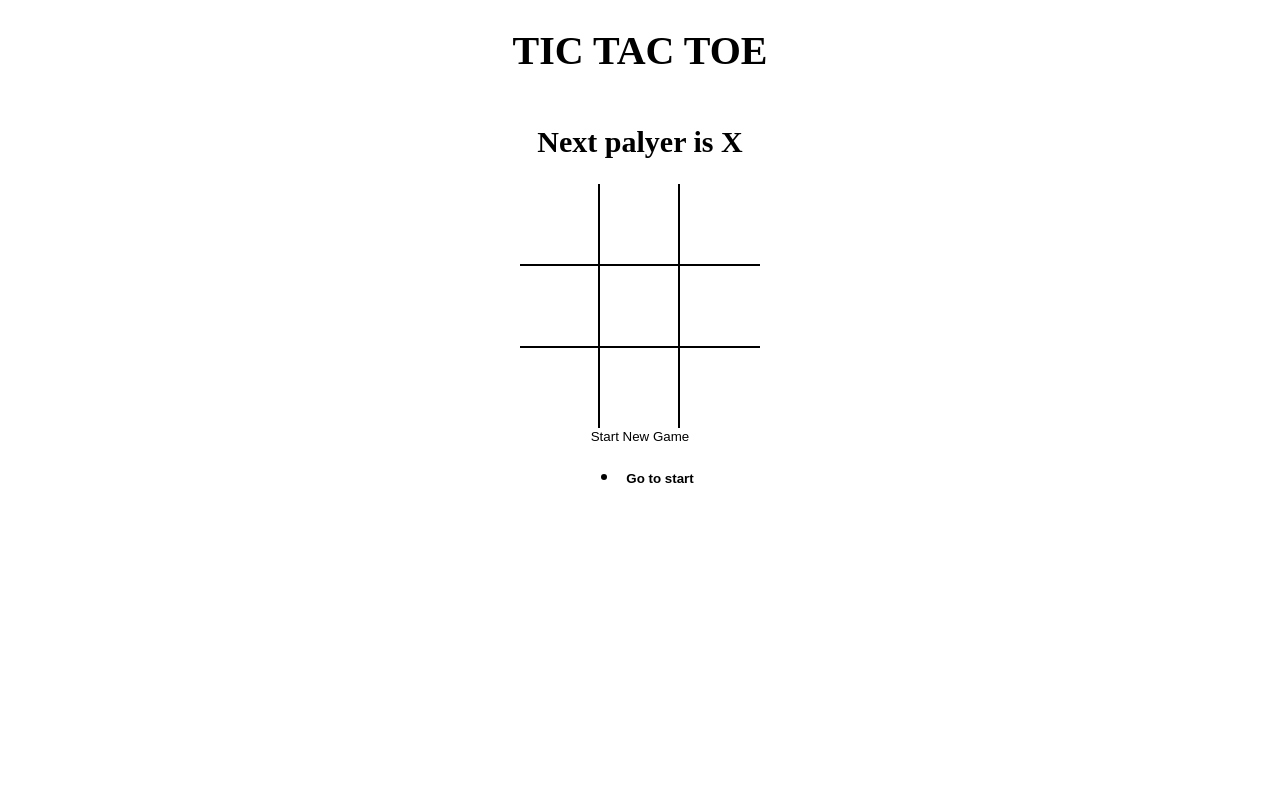
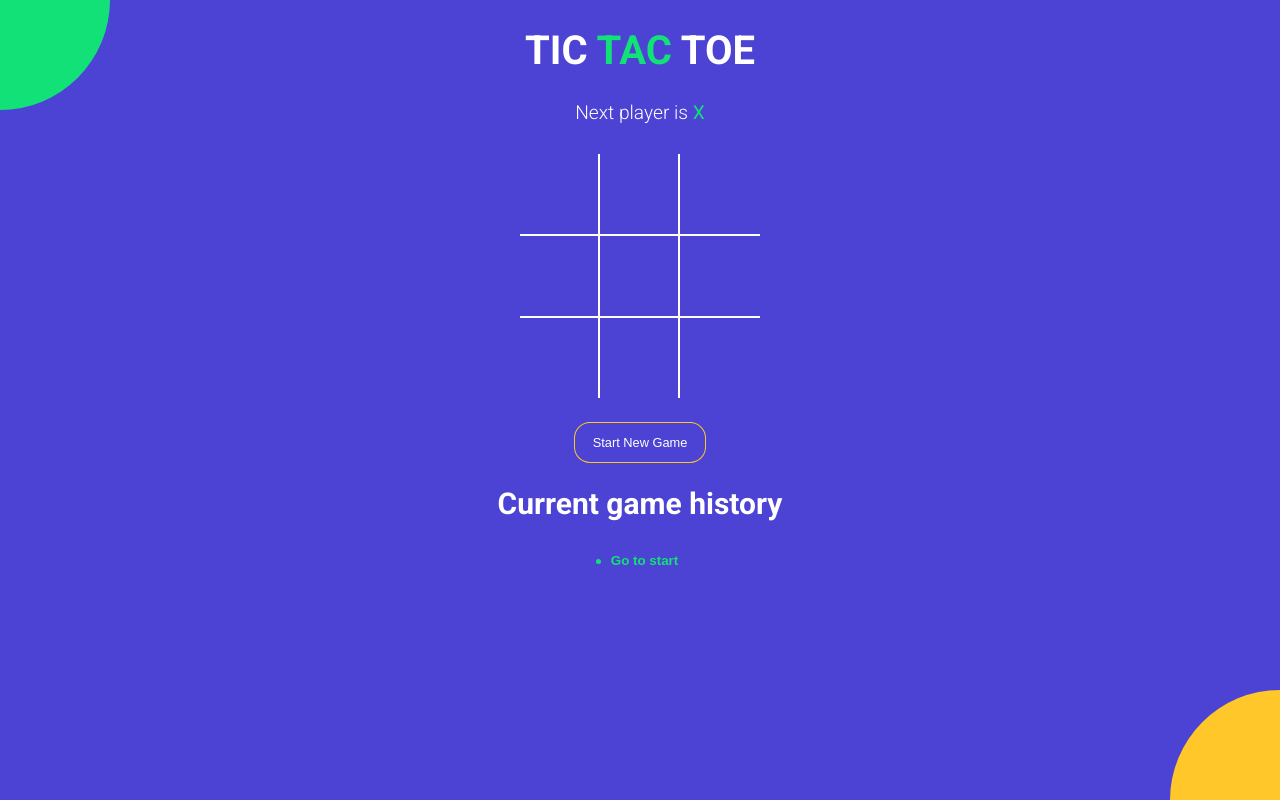
Before and after one commit to pariksh1th/TicTacTeo, a React (Vite) app: page / in a window 1280 px wide. Built offline with nearby package versions, Linux system fonts and the light colour scheme.

Commit message:
styles added to enter app

```diff
--- a/index.html
+++ b/index.html
@@ -1,7 +1,14 @@
 <!DOCTYPE html>
 <html>
   <head>
-    <title>React Vite Micro App</title>
+    <meta charset="UTF-8" />
+    <meta name="viewport" content="width=device-width, initial-scale=1.0" />
+    <meta http-equiv="X-UA-Compatible" content="ie=edge" />
+    <link
+      href="https://fonts.googleapis.com/css?family=Roboto:300,400,700&display=swap"
+      rel="stylesheet"
+    />
+    <title>TIC TAC TOE</title>
   </head>
   <body>
     <div id="root"></div>
--- a/src/components/App.jsx
+++ b/src/components/App.jsx
@@ -3,6 +3,7 @@
 import '../styles/root.scss';
 import calculateWinner from '../winner';
 import History from './History';
+import StatusMassage from './StatusMassage';
 
 const NEW_GAME = [{ board: Array(9).fill(null), isNext: true }];
 
@@ -11,10 +12,6 @@
   const [currentMove, setCurrentMove] = useState(0);
   const current = history[currentMove];
   const { winner, winnerSquares } = calculateWinner(current.board);
-
-  const massage = winner
-    ? `Winner is ${winner} `
-    : `Next palyer is ${current.isNext ? 'X' : 'O'}`;
 
   const handleClick = position => {
     if (current.board[position] || winner) return;
@@ -43,19 +40,28 @@
 
   return (
     <div className="app">
-      <h1>TIC TAC TOE</h1>
-      <h2>{massage}</h2>
+      <h1>
+        TIC <span className="text-green">TAC</span> TOE
+      </h1>
+      <StatusMassage winner={winner} current={current} />
       <Board
         board={current.board}
         winnerSquares={winnerSquares}
         handleClick={handleClick}
       />
-      <button onClick={startNewGame}> Start New Game</button>
+      <button
+        className={`btn-reset ${winner && 'active'}`}
+        onClick={startNewGame}
+      >
+        Start New Game
+      </button>
+      <h2 style={{ fontWieght: 'normal' }}>Current game history</h2>
       <History
         history={history}
         moveClick={moveClick}
         currentMove={currentMove}
       />
+      <div className="bg-balls" />
     </div>
   );
 }
--- a/src/components/History.jsx
+++ b/src/components/History.jsx
@@ -2,13 +2,13 @@
 
 function History({ history, currentMove, moveClick }) {
   return (
-    <div>
-      <ul>
+    <div className="history-wrapper">
+      <ul className="history">
         {history.map((_, move) => {
           return (
             <li>
               <button
-                style={{ fontWeight: move === currentMove ? 'bold' : 'normal' }}
+                className={`btn-move ${move === currentMove ? 'active' : ''}`}
                 key={move}
                 onClick={() => {
                   moveClick(move);
--- a/src/components/Square.jsx
+++ b/src/components/Square.jsx
@@ -5,11 +5,12 @@
     <button
       onClick={onClick}
       style={{ fontWeight: winnerSquares ? 'bold' : 'normal' }}
-      className="square"
+      className={`square ${winnerSquares && 'winning'} ${
+        value == 'X' ? 'text-green' : 'text-orange'
+      }`}
     >
       {value}
     </button>
   );
 }
-
 export default Square;
--- /dev/null
+++ b/src/components/StatusMassage.jsx
@@ -0,0 +1,34 @@
+import React from 'react';
+
+function StatusMassage({ winner, current }) {
+  const noMovesLeft = current.board.every(ele => ele !== null);
+
+  return (
+    <div className="status-message">
+      {winner && (
+        <>
+          winner is{' '}
+          <span className={winner === 'X' ? 'text-green' : 'text-orange'}>
+            {winner}
+          </span>
+        </>
+      )}
+      {!winner && !noMovesLeft && (
+        <>
+          Next player is{' '}
+          <span className={current.isNext ? 'text-green' : 'text-orange'}>
+            {current.isNext ? 'X' : 'O'}
+          </span>
+        </>
+      )}
+      {!winner && noMovesLeft && (
+        <>
+          <span className="text-green">X</span> and{' '}
+          <span className="text-orange">O</span> tied
+        </>
+      )}
+    </div>
+  );
+}
+
+export default StatusMassage;
--- a/src/styles/root.scss
+++ b/src/styles/root.scss
@@ -1,4 +1,11 @@
+$green: #12e177;
+$orange: #ffc72a;
+$blue: #4c43d4;
+
 body {
+  font-family: 'Roboto', sans-serif;
+  background-color: $blue;
+  color: #fff;
   padding: 0;
   margin: 0;
 }
@@ -19,18 +26,83 @@
   align-items: center;
 }
 
+.text-green {
+  color: $green;
+}
+
+.text-orange {
+  color: $orange;
+}
+
+.history-wrapper {
+  width: 300px;
+  text-align: center;
+  margin-bottom: 20px;
+  .history {
+    display: inline-block;
+    padding: 0;
+    margin: 0;
+    li {
+      list-style: none;
+      text-align: left;
+      &:before {
+        content: '';
+        border-radius: 50%;
+        display: inline-block;
+        height: 5px;
+        width: 5px;
+        background-color: $green;
+        margin-right: 4px;
+        margin-bottom: 1px;
+      }
+
+      .btn-move {
+        color: #fff;
+        &.active {
+          font-weight: bold;
+          color: $green;
+        }
+      }
+    }
+  }
+}
+
+.status-message {
+  margin-bottom: 30px;
+  font-size: 1.2rem;
+  font-weight: lighter;
+  span {
+    font-weight: normal;
+  }
+}
+
+.btn-reset {
+  font-size: 0.8rem;
+  color: #fff;
+  border-radius: 15px;
+  padding: 12px 18px;
+  margin-top: 25px;
+  transition: all 0.2s;
+  background-color: $blue;
+  box-shadow: 0px 0px 0px 1px $orange;
+  &.active {
+    background-color: $orange;
+    box-shadow: none;
+  }
+}
+
 .board {
   .board-row {
     display: flex;
     flex-direction: row;
-    border-bottom: 2px solid #000;
+    border-bottom: 2px solid #fff;
     &:last-child {
       border-bottom: none;
     }
     .square {
       width: 80px;
       height: 80px;
-      border-right: 2px solid #000;
+      border-right: 2px solid #fff;
       font-size: 2.5rem;
       padding: 0;
       overflow: hidden;
@@ -38,6 +110,63 @@
       &:last-child {
         border-right: none;
       }
+      &.winning {
+        animation: scaleText 1.4s infinite;
+        @keyframes scaleText {
+          0% {
+            transform: 2.5rem;
+          }
+          50% {
+            font-size: 3.5rem;
+          }
+          100% {
+            font-size: 2.5rem;
+          }
+        }
+      }
     }
   }
 }
+
+.bg-balls {
+  position: fixed;
+  top: 0;
+  left: 0;
+  right: 0;
+  bottom: 0;
+  min-width: 100%;
+  z-index: -1;
+
+  &:before,
+  &:after {
+    content: '';
+    position: absolute;
+    width: 150px;
+    height: 150px;
+    border-radius: 50%;
+  }
+
+  &:before {
+    background-color: $orange;
+    right: -75px;
+    bottom: -75px;
+    @media screen and (min-width: 476px) {
+      width: 220px;
+      height: 220px;
+      right: -110px;
+      bottom: -110px;
+    }
+  }
+
+  &:after {
+    background-color: $green;
+    top: -75px;
+    left: -75px;
+    @media screen and (min-width: 476px) {
+      width: 220px;
+      height: 220px;
+      top: -110px;
+      left: -110px;
+    }
+  }
+}
```
